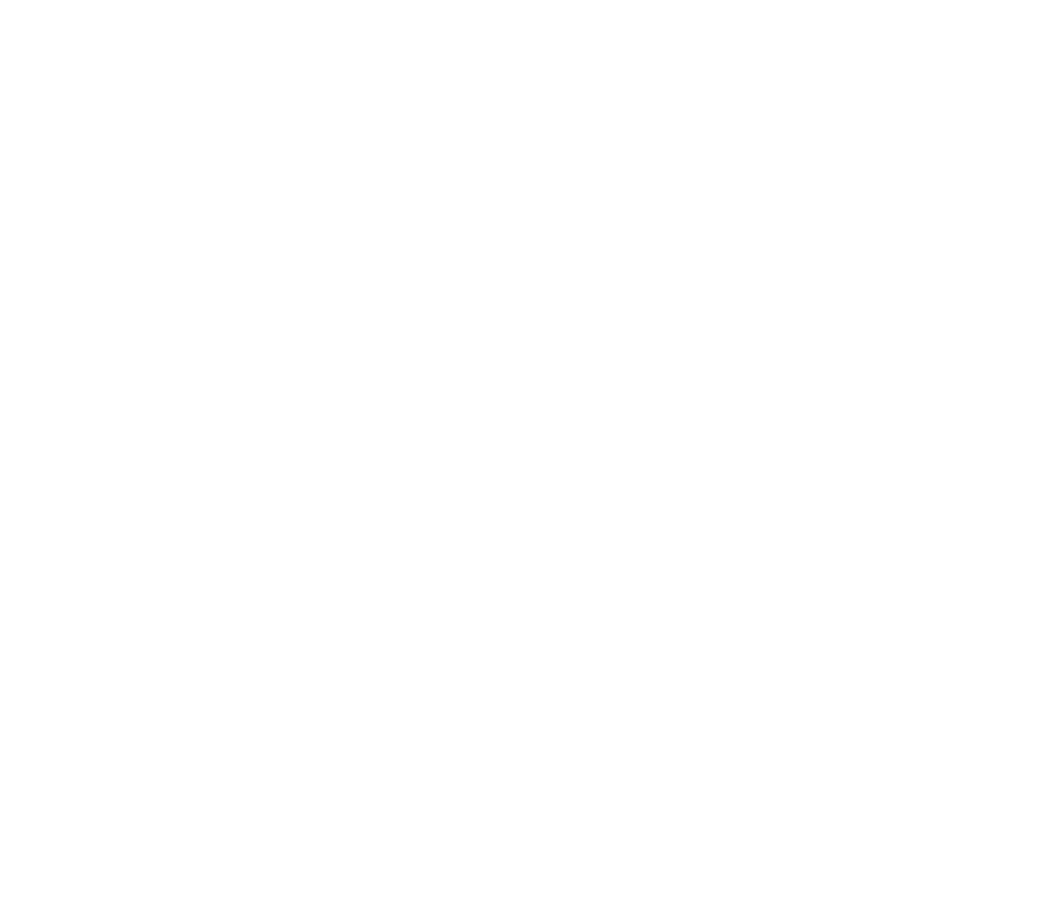
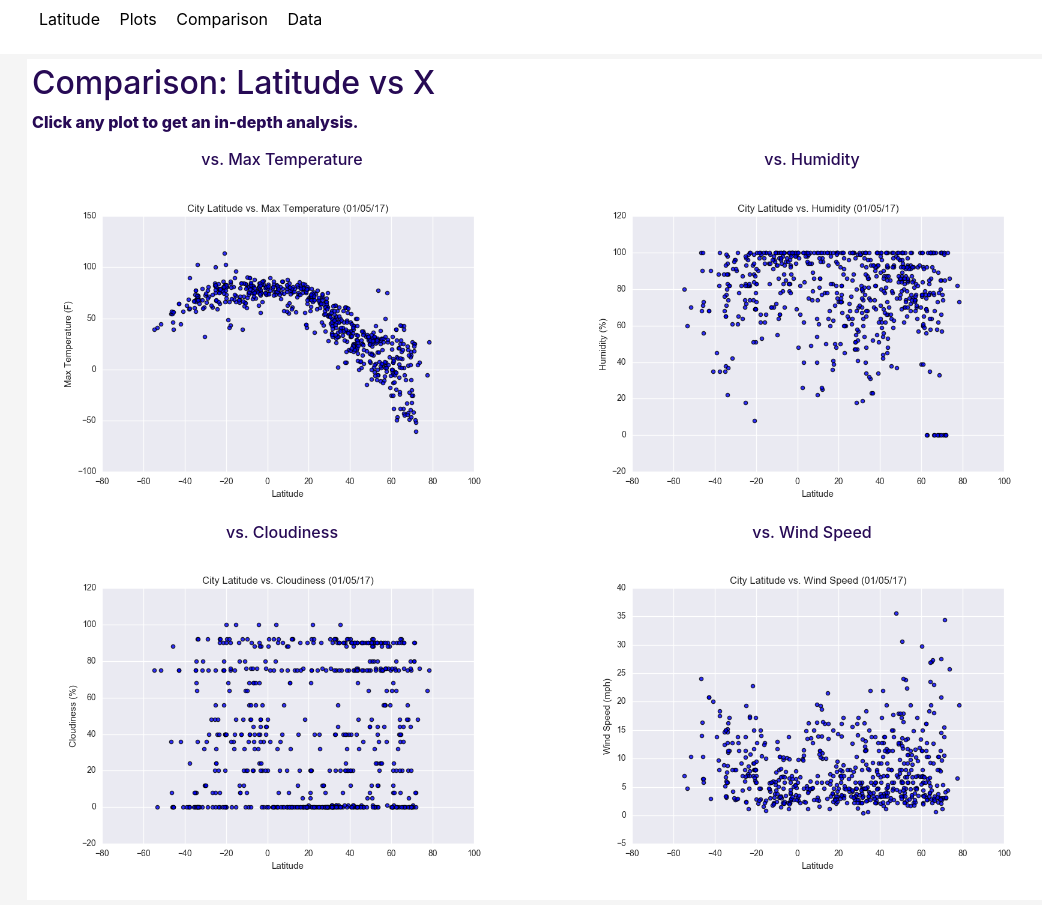
Before and after one commit to debbyps/Web-Design-Challenge, a plain HTML site: page comparisons.html in a window 1280 px wide. Shown: the whole page, without its empty margins (93-1135 px from the left). Before the commit the page ends 800 px from the top, so only its background shows below. Drawn offline with nearby package versions, Linux system fonts and the light colour scheme.

Commit message:
html pages

```diff
--- a/comparisons.html
+++ b/comparisons.html
@@ -0,0 +1,93 @@
+<!DOCTYPE html>
+<html lang="en-us">
+
+<head>
+
+  <meta charset="UTF-8">
+  <title>Latitude</title>
+
+  <!-- Bring in our bootstrap stylesheet -->
+  <link rel="stylesheet" href="https://stackpath.bootstrapcdn.com/bootstrap/4.3.1/css/bootstrap.min.css" integrity="sha384-ggOyR0iXCbMQv3Xipma34MD+dH/1fQ784/j6cY/iJTQUOhcWr7x9JvoRxT2MZw1T" crossorigin="anonymous">
+
+  <link rel="stylesheet" href="style.css">
+</head>
+
+<body>
+  <div class="container">
+    <nav id="large" class="navbar">
+      <ul>
+        <li>
+          <a href="#">Latitude</a>
+        </li>
+        <li>
+          <a href="#">Plots</a>
+        </li>
+        <li>
+          <a href="#">Comparison</a>
+        </li>
+        <li>
+          <a href="#">Data</a>
+        </li>
+      </ul>
+    </nav>
+    <nav id="small">
+      <select id="nav-select">
+        <option value="latitude">Latitude</option>
+        <option value="plots">Plots</option>
+        <option value="comparison">Comparison</option>
+        <option value="data">Data</option>
+      </select>
+    </nav>
+    <div class="container">
+        <!--Normally these medium columns go full wide on small screen sizes-->
+        <div class="col-md-12">
+            <div class="box white">
+              <h2>Comparison: Latitude vs X</h2>
+              <p>Click any plot to get an in-depth analysis.</p>
+                <div class="row">
+                  <div class="col-md-6">
+                    <h6>vs. Max Temperature</h6>
+                    <div class="box white">
+                        <a href="temp.html">
+                            <img src="WebVisualizations/assets/Fig1.png" title = "Temperature" alt="">
+                        </a>
+                    </div>
+                </div>
+                <div class="col-md-6">
+                    <h6>vs. Humidity</h6>
+                    <div class="box white">
+                      <a href="humidity.html">
+                        <img src="WebVisualizations/assets/Fig2.png" title = "Humidity" alt="">
+                      </a>
+                    </div>
+                  </div>
+                </div>
+                <div class="row">
+                  <div class="col-md-6">
+                    <h6>vs. Cloudiness</h6>
+                    <div class="box white">
+                      <a href="cloudiness.html">
+                        <img src="WebVisualizations/assets/Fig3.png" title = "Cloudiness" alt="">
+                      </a>
+                    </div>
+                  </div>
+                  <div class="col-md-6">
+                    <h6>vs. Wind Speed</h6>
+                    <div class="box white">
+                      <a href="wind_speed.html">
+                        <img src="WebVisualizations/assets/Fig4.png" title = "Wind Speed" alt="">
+                      </a>
+                    </div>
+                  </div>
+                </div>
+            </div>
+          </div>
+
+
+        </div>
+      </div>
+
+  <script src="https://code.jquery.com/jquery-3.3.1.slim.min.js" integrity="sha384-q8i/X+965DzO0rT7abK41JStQIAqVgRVzpbzo5smXKp4YfRvH+8abtTE1Pi6jizo" crossorigin="anonymous"></script>
+  <script src="https://cdnjs.cloudflare.com/ajax/libs/popper.js/1.14.7/umd/popper.min.js" integrity="sha384-UO2eT0CpHqdSJQ6hJty5KVphtPhzWj9WO1clHTMGa3JDZwrnQq4sF86dIHNDz0W1" crossorigin="anonymous"></script>
+  <script src="https://stackpath.bootstrapcdn.com/bootstrap/4.3.1/js/bootstrap.min.js" integrity="sha384-JjSmVgyd0p3pXB1rRibZUAYoIIy6OrQ6VrjIEaFf/nJGzIxFDsf4x0xIM+B07jRM" crossorigin="anonymous"></script>
+</body>
--- a/style.css
+++ b/style.css
@@ -32,6 +32,9 @@ body {
   background: #fff;
   border-radius: 3px;
 }
+h6{
+  text-align: center;
+}
 /* Getting rid of the default link styles here */
 .navbar li a {
   color: #000;
```
Also changed, not shown: temp.html (+1 -1 lines).
